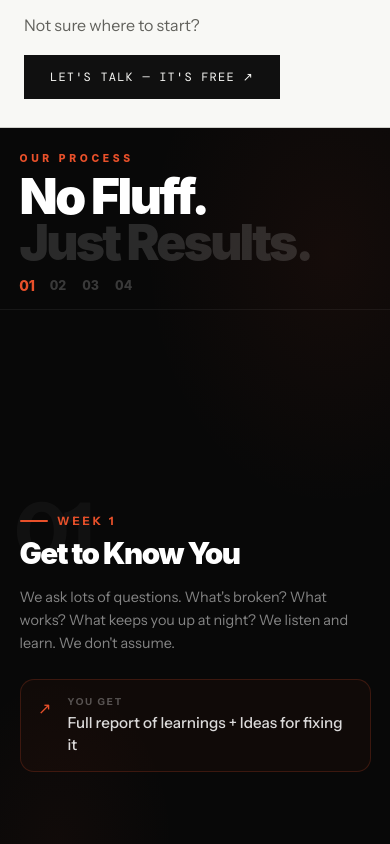
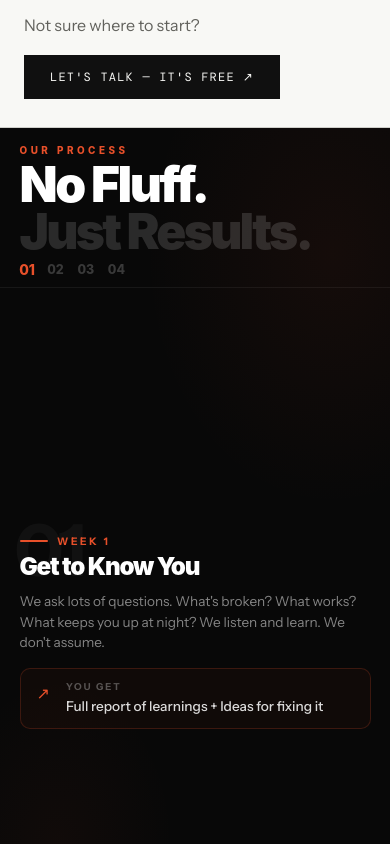
Before and after one commit to saadhan-p/Raikon, a Next.js app: page / in a window 390 px wide. Shown: the part 2660-3504 px from the top of the page. Built offline with nearby package versions, Linux system fonts and the light colour scheme; a web font is replaced by a local one.

Commit message:
style(mobile): reduce height and tighten typography of Our Process section

```diff
--- a/src/components/HowWeWork.module.css
+++ b/src/components/HowWeWork.module.css
@@ -146,7 +146,7 @@
   }
 
   .wrapper {
-    height: 280vh;
+    height: 175vh;
     background: #080808;
   }
 
@@ -161,25 +161,25 @@
   }
 
   .leftPanel {
-    padding: 1.5rem 5vw 1rem;
+    padding: 1rem 5vw 0.6rem;
     border-right: none;
     border-bottom: 1px solid rgba(255, 255, 255, 0.06);
     justify-content: flex-end;
   }
 
   .eyebrow {
-    margin-bottom: 0.5rem;
-    font-size: 0.65rem;
+    margin-bottom: 0.35rem;
+    font-size: 0.62rem;
   }
 
   .headline {
-    font-size: clamp(1.8rem, 8vw, 2.5rem);
-    margin-bottom: 0.75rem;
+    font-size: clamp(1.5rem, 6.5vw, 2.1rem);
+    margin-bottom: 0.5rem;
   }
 
   .dotRow {
     flex-direction: row;
-    gap: 1rem;
+    gap: 0.85rem;
   }
 
   .dotLbl {
@@ -187,7 +187,7 @@
   }
 
   .rightPanel {
-    padding: 1.25rem 5vw 1.5rem;
+    padding: 1rem 5vw 1.25rem;
     align-items: center;
     overflow: hidden;
   }
@@ -294,29 +294,35 @@
 
 @media (max-width: 900px) {
   .stepGhost {
-    font-size: clamp(5rem, 18vw, 9rem);
-    top: -15px;
+    font-size: clamp(4.5rem, 16vw, 7.5rem);
+    top: -12px;
     left: -5px;
   }
 
   .stepTag {
-    margin-bottom: 0.75rem;
+    margin-bottom: 0.5rem;
+    font-size: 0.65rem;
   }
 
   .stepTitle {
-    font-size: clamp(1.85rem, 7vw, 2.6rem);
-    margin: 0 0 1.25rem;
+    font-size: clamp(1.5rem, 6.2vw, 2.1rem);
+    margin: 0 0 0.85rem;
   }
 
   .stepDesc {
-    font-size: 0.9rem;
-    line-height: 1.6;
-    margin: 0 0 1.5rem;
+    font-size: 0.85rem;
+    line-height: 1.5;
+    margin: 0 0 1rem;
   }
 
   .stepDeliverable {
     width: 100%;
     box-sizing: border-box;
-    padding: 1rem 1.1rem;
+    padding: 0.75rem 1rem;
+    border-radius: 10px;
+  }
+
+  .deliverableValue {
+    font-size: 0.85rem;
   }
 }
```
